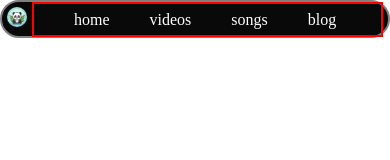
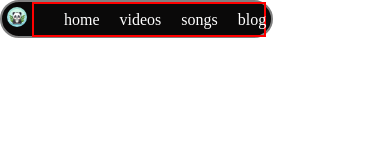
Before and after one commit to PandaWebDevX/html, a plain HTML site: page index.html in a window 390 px wide. Drawn offline with Linux system fonts and the light colour scheme.

Commit message:
Changes to be committed: 	modified:   aslam.css

```diff
--- a/aslam.css
+++ b/aslam.css
@@ -57,14 +57,15 @@ width: 94%;
         display: flex;
         border: 2px solid gray;
         background-color: rgb(10, 9, 9);
-        border-radius: 20px;
+        /* border-radius: 20px; */
+        width: 70%;
     }
 
     #logo img{
 
         height: 20px;
         object-fit: cover;
-        border-radius: 30px;
+        border-radius: 10px;
         margin:5px 5px;
      }
 
@@ -72,7 +73,7 @@ width: 94%;
         color:white;
         text-decoration: none;
 
-        margin: 0px 20px;
+        margin: 0px 10px;
 
 
      }
@@ -85,6 +86,6 @@ width: 94%;
     align-items:center ;
     /* padding-top: 13px; */
     height: 35px;
-    width: 90%;
+    width: 60%;
     }
 }
```
